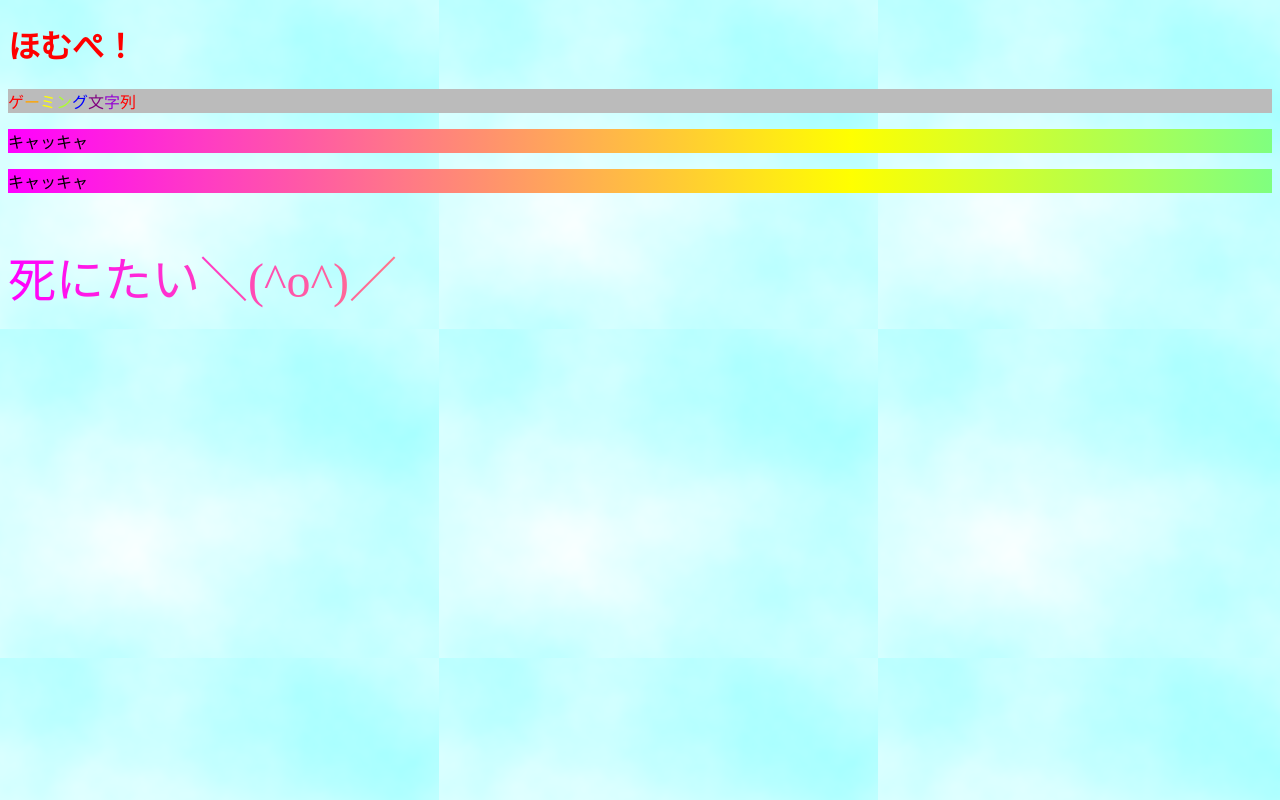
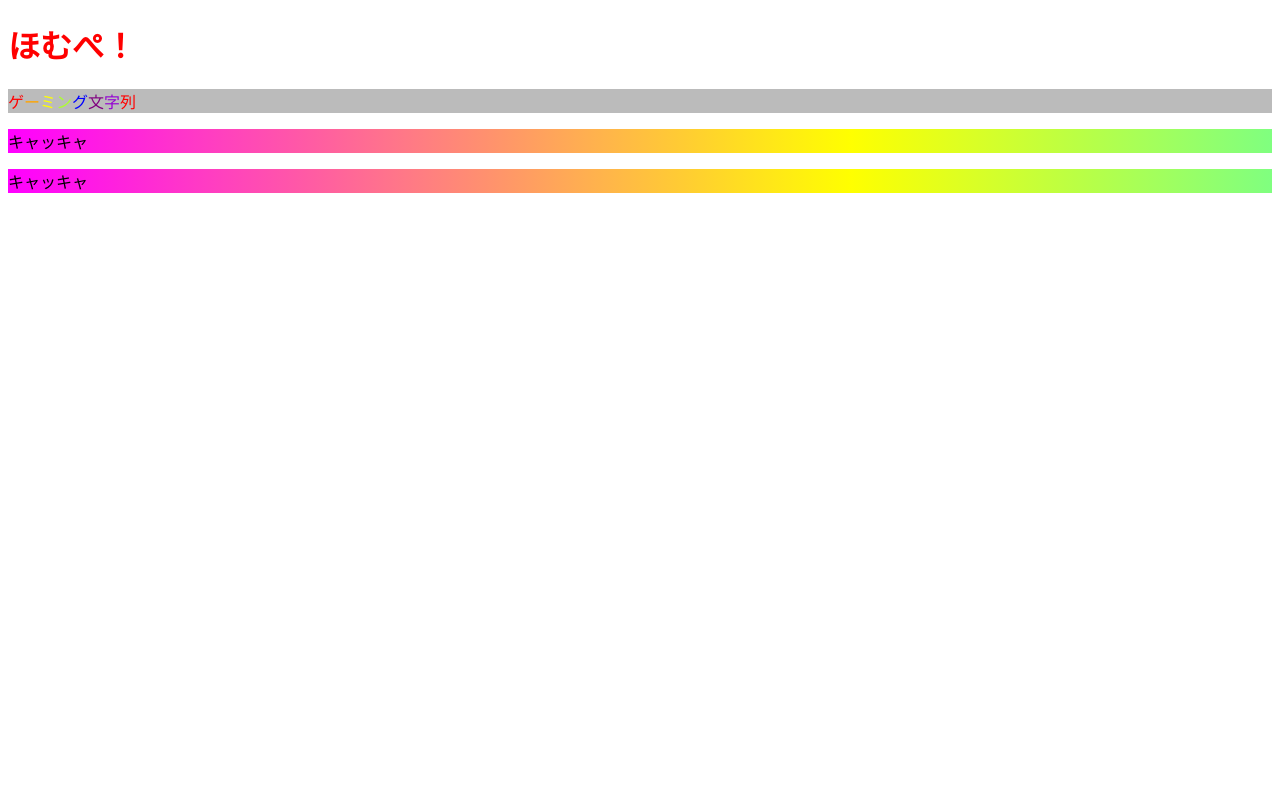
Before and after one commit to w-hackathons/old-homepage, a plain HTML site: page index.html in a window 1280 px wide. Drawn offline with nearby package versions, Linux system fonts and the light colour scheme.

Commit message:
Revert "update:文字色虹色とポップ体追加"
This reverts commit 4f44481cf5df47d04dc12ba864dfeeb8403b1f29.

```diff
--- a/index.html
+++ b/index.html
@@ -20,10 +20,6 @@
   <div class="reverse-gaming">
     <p>キャッキャ</p>
   </div>
-  <div class="gaming-text pop-font">
-    <p>死にたい＼(^o^)／</p>
-  </div>
-
   <script src="index.js"></script>
   <script type="text/javascript" src="Tinkerbell.js"></script>
 
--- a/style.scss
+++ b/style.scss
@@ -28,15 +28,6 @@
   100% { background-position-x: 200%; }
 }
 
-.gaming-text {
-  /* 横長で虹色を作る */
-  color: #FF8C00;
-  background: linear-gradient(to right, Magenta, yellow, Cyan, Magenta) 0% center/200%;
-  animation: gaming 0.5s linear infinite;
-  -webkit-background-clip: text;
-  -webkit-text-fill-color: transparent;
-}
-
 .reverse-gaming {
   /* 横長で虹色を作る */
   background: linear-gradient(to right, Magenta, yellow, Cyan, Magenta) 0% center/200%;
@@ -46,12 +37,3 @@
   /* backgroundを移動させる */
   100% { background-position-x: 200%; }
 }
-
-.pop-font {
-  font-family: 'HGS創英角ﾎﾟｯﾌﾟ体';
-  font-size: 3rem;
-}
-
-body {
-  background-image: url("back.png");
-}
```
Also changed, not shown: style.css, 1 other file.
